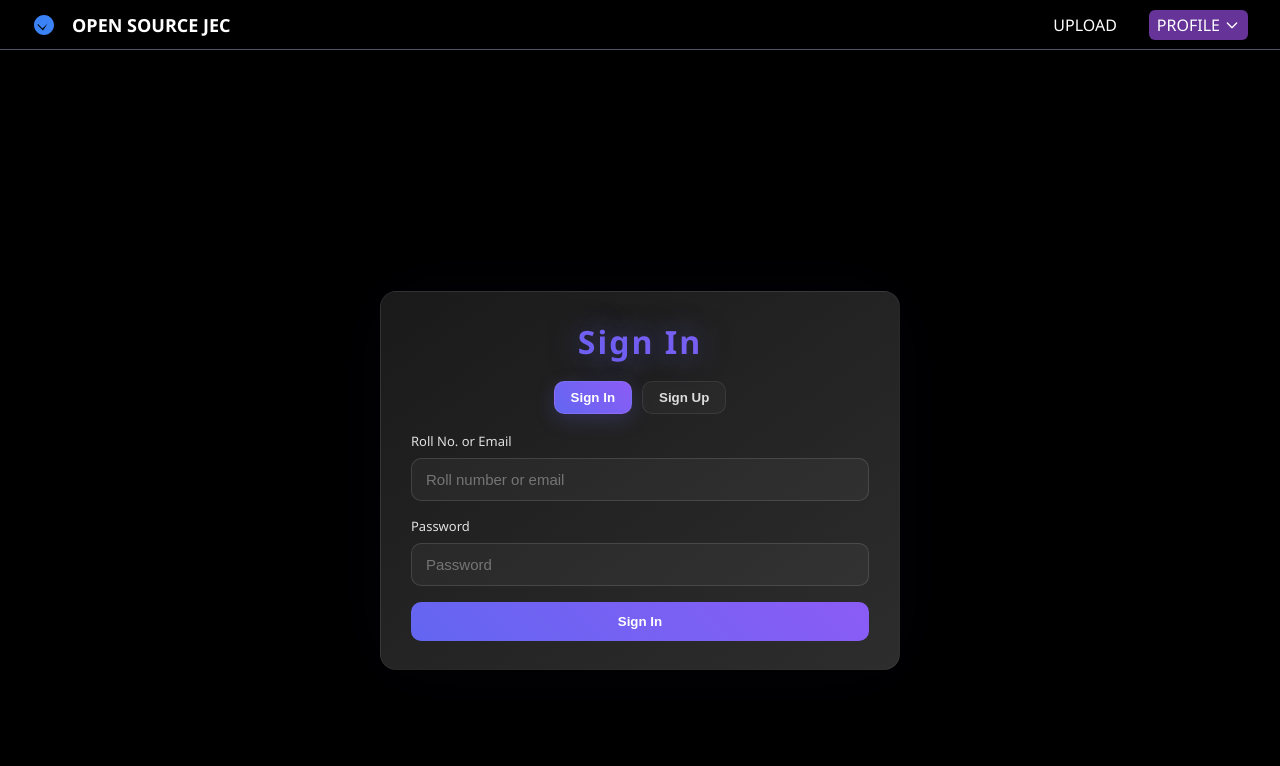
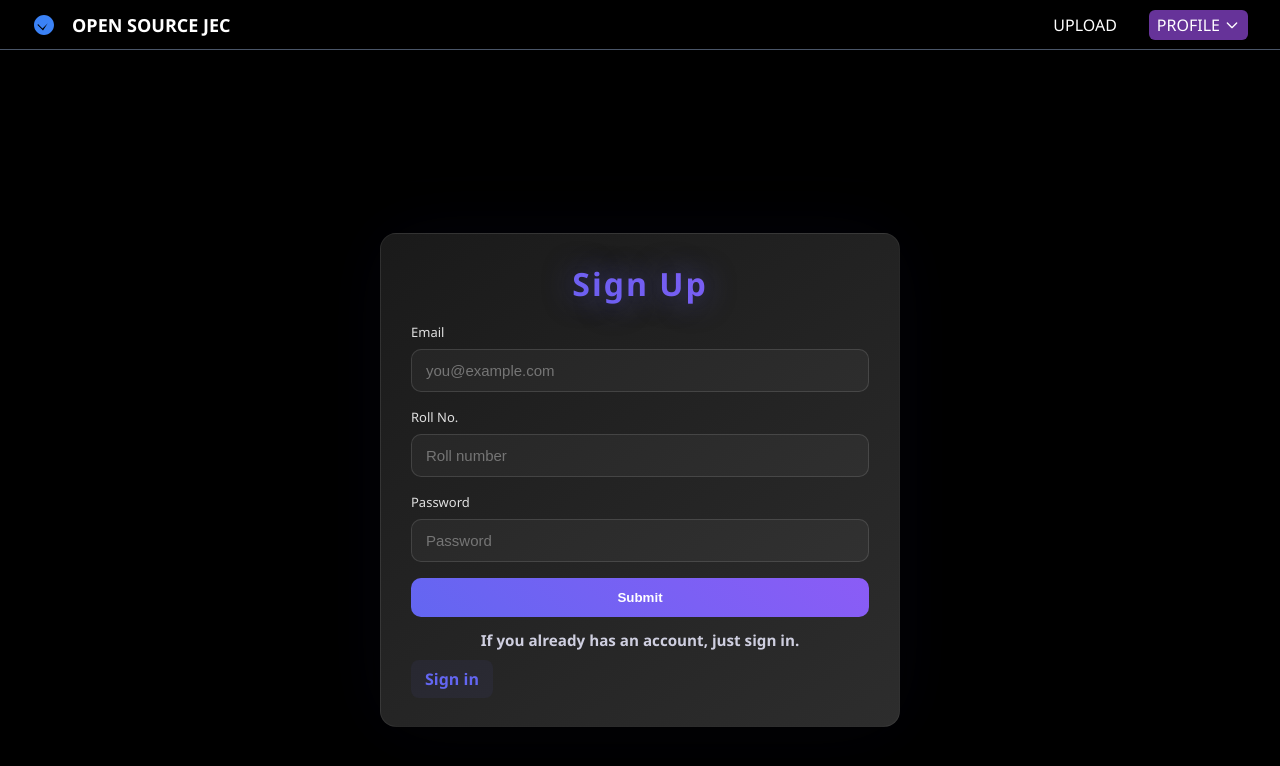
Before and after one commit to hardikgaikwad/getpyqjec, a React (Vite) app in the folder frontend/: page /profile in a window 1280 px wide. Shown: the top 766 px of the page. Built offline with nearby package versions, Linux system fonts and the light colour scheme.

Commit message:
LoginForm dynamic UI updated

```diff
--- a/frontend/src/components/LoginForm/LoginForm.jsx
+++ b/frontend/src/components/LoginForm/LoginForm.jsx
@@ -1,8 +1,10 @@
 import { useState } from "react";
+import { NavLink, useSearchParams } from "react-router-dom";
 import styles from "./LoginForm.module.css";
 
 export default function LoginForm() {
-  const [mode, setMode] = useState("signin");
+  const [searchParams] = useSearchParams();
+  const isLogin = searchParams.get("mode") === "signin";
   const [form, setForm] = useState({
     email: "",
     rollno: "",
@@ -22,30 +24,13 @@ export default function LoginForm() {
   return (
     <div className={styles.loginPage}>
       <div className={styles.container}>
-        <h1 className={styles.heading}>{mode === "signin" ? "Sign In" : "Sign Up"}</h1>
-
-        <div className={styles.toggleRow}>
-          <button
-            type="button"
-            className={`${styles.toggleBtn} ${mode === "signin" ? styles.active : ""}`}
-            onClick={() => setMode("signin")}
-          >
-            Sign In
-          </button>
-          <button
-            type="button"
-            className={`${styles.toggleBtn} ${mode === "signup" ? styles.active : ""}`}
-            onClick={() => setMode("signup")}
-          >
-            Sign Up
-          </button>
-        </div>
+        <h1 className={styles.heading}>{isLogin ? "Sign In" : "Sign Up"}</h1>
 
         <form className={styles.form} onSubmit={handleSubmit} noValidate>
-          {mode === "signup" ? (
-            <>
           <div className={styles.formGroup}>
-                <label className={styles.label} htmlFor="email">Email</label>
+            <label className={styles.label} htmlFor="email">
+              Email
+            </label>
             <input
               id="email"
               name="email"
@@ -57,9 +42,11 @@ export default function LoginForm() {
               required
             />
           </div>
-
+          {!isLogin && (
             <div className={styles.formGroup}>
-                <label className={styles.label} htmlFor="rollno">Roll No.</label>
+              <label className={styles.label} htmlFor="rollno">
+                Roll No.
+              </label>
               <input
                 id="rollno"
                 name="rollno"
@@ -71,9 +58,12 @@ export default function LoginForm() {
                 required
               />
             </div>
+          )}
 
           <div className={styles.formGroup}>
-                <label className={styles.label} htmlFor="password">Password</label>
+            <label className={styles.label} htmlFor="password">
+              Password
+            </label>
             <input
               id="password"
               name="password"
@@ -86,44 +76,15 @@ export default function LoginForm() {
               minLength={6}
             />
           </div>
-            </>
-          ) : (
-            <>
-              <div className={styles.formGroup}>
-                <label className={styles.label} htmlFor="identifier">Roll No. or Email</label>
-                <input
-                  id="identifier"
-                  name="identifier"
-                  type="text"
-                  className={styles.input}
-                  placeholder="Roll number or email"
-                  value={form.identifier}
-                  onChange={handleChange}
-                  required
-                />
-              </div>
-
-              <div className={styles.formGroup}>
-                <label className={styles.label} htmlFor="password">Password</label>
-                <input
-                  id="password"
-                  name="password"
-                  type="password"
-                  className={styles.input}
-                  placeholder="Password"
-                  value={form.password}
-                  onChange={handleChange}
-                  required
-                />
-              </div>
-            </>
-          )}
-
           <div className={styles.buttonGroup}>
             <button type="submit" className={styles.submitBtn}>
-              {mode === "signin" ? "Sign In" : "Sign Up"}
+              Submit
             </button>
           </div>
+          <h3 className={styles.infoText}>{isLogin ? "Don't have an account? Please Sign up!" : "If you already has an account, just sign in."}</h3>
+          <NavLink to={`?mode=${isLogin ? "signup" : "signin"}`} className={styles.switchLink}>
+            {isLogin ? "Sign up" : "Sign in"}
+          </NavLink>
         </form>
       </div>
     </div>
--- a/frontend/src/components/LoginForm/LoginForm.module.css
+++ b/frontend/src/components/LoginForm/LoginForm.module.css
@@ -113,6 +113,32 @@
   box-shadow: 0 8px 30px rgba(99, 102, 241, 0.28);
 }
 
+.infoText {
+  margin-top: 14px;
+  text-align: center;
+  color: #cfcfe0;
+  font-size: 0.95rem;
+  line-height: 1.3;
+}
+
+.switchLink {
+  display: inline-block;
+  margin: 10px auto 0 auto;
+  color: #6366f1;
+  font-weight: 700;
+  text-decoration: none;
+  padding: 8px 14px;
+  border-radius: 8px;
+  background-color: rgba(99, 102, 241, 0.06);
+  transition: all 0.15s ease;
+}
+
+.switchLink:hover {
+  background-color: rgba(99, 102, 241, 0.14);
+  color: #fff;
+  transform: translateY(-1px);
+}
+
 @media (max-width: 520px) {
   .container {
     padding: 22px 18px;
--- a/frontend/src/components/Root/NavBar.jsx
+++ b/frontend/src/components/Root/NavBar.jsx
@@ -29,7 +29,7 @@ export default function NavBar() {
         </NavLink>
 
         <NavLink
-          to="/profile"
+          to="profile?mode=signin"
           className={({ isActive }) =>
             `${classes["navbar-link"]} ${classes["profile-link"]} ${
               isActive ? classes.active : ""
```
Also changed, not shown: 2 other files (tests, documents, lock files or other folders). Lines whose indentation alone changed are shown as unchanged.
